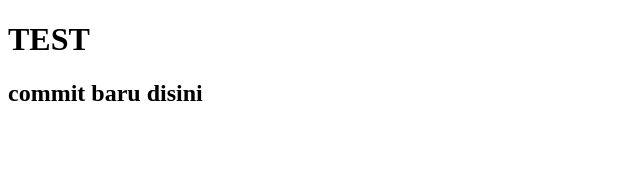
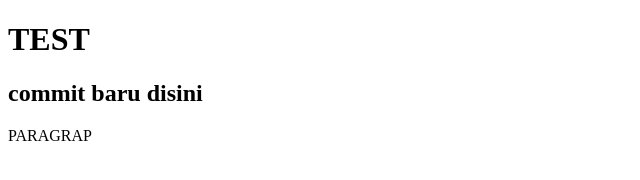
Before and after one commit to KautsarRamadhan/contoh, a plain HTML site: page index.html in a window 1280 px wide. Shown: the whole page, without its empty margins (0-640 px from the left). Drawn offline with Linux system fonts and the light colour scheme.

Commit message:
Update index.html paragrap

```diff
--- a/index.html
+++ b/index.html
@@ -8,5 +8,6 @@
   <body>
     <h1>TEST</h1>
     <h2>commit baru disini</h2>
+    <p>PARAGRAP</p>
   </body>
 </html>
```
